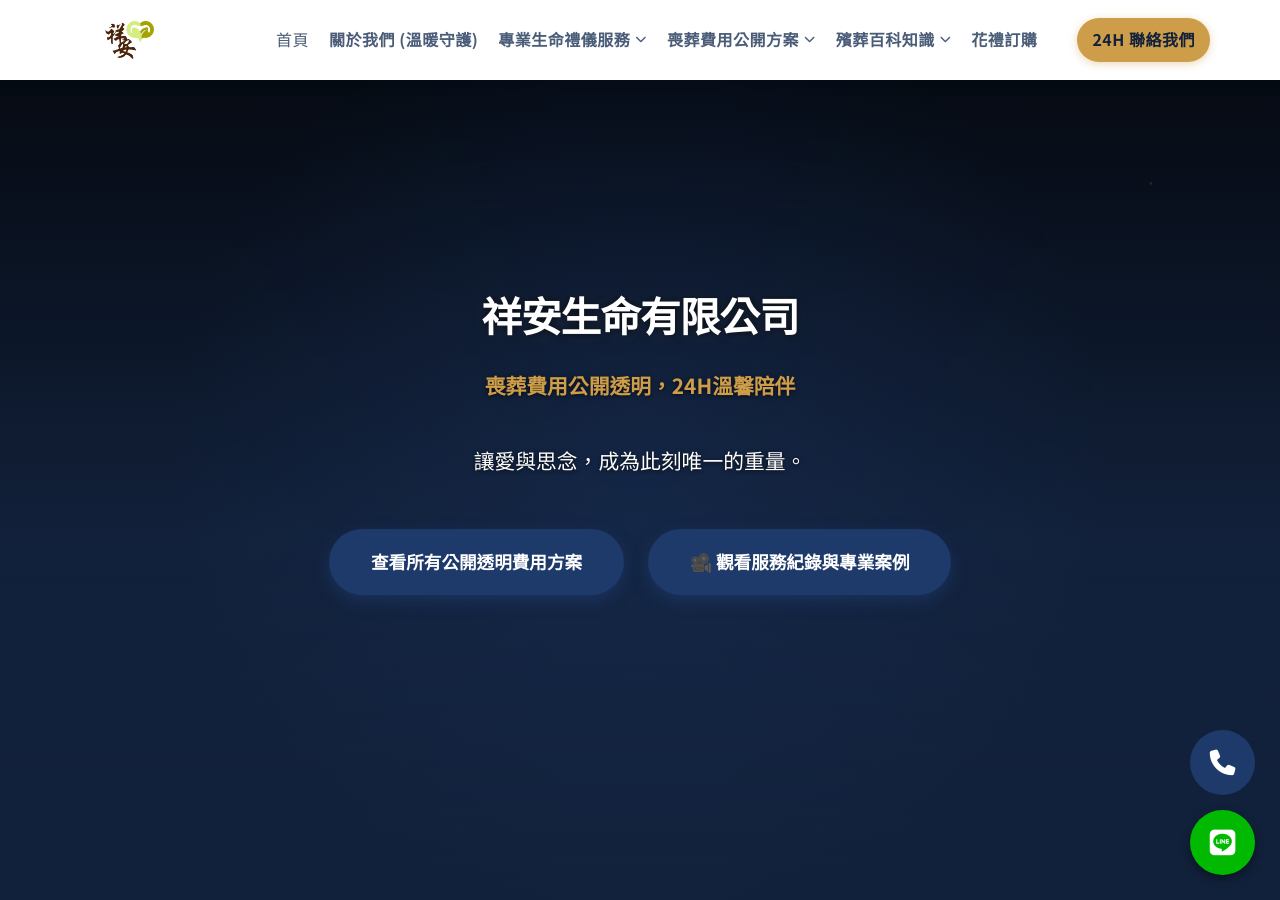
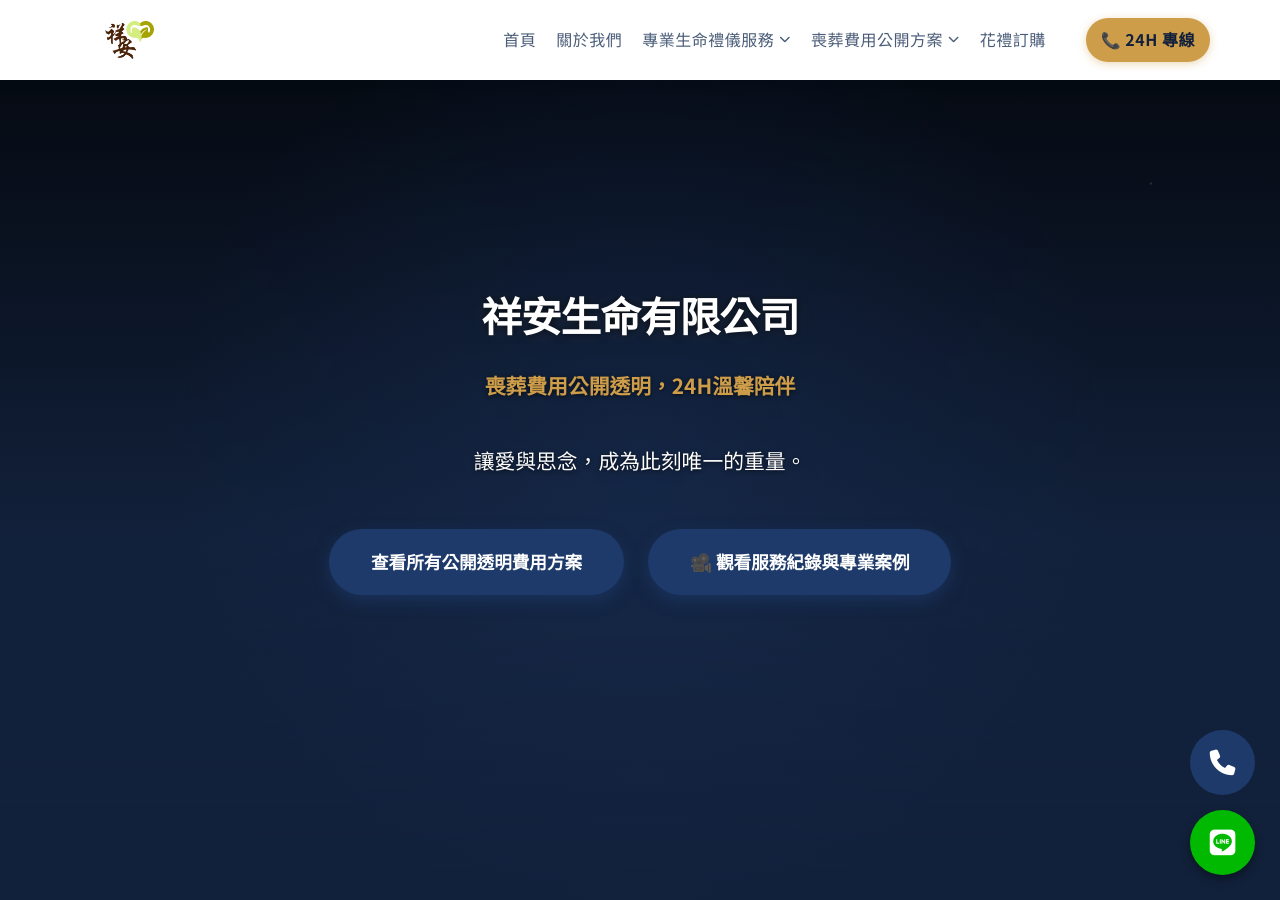
Before and after one commit to Shiangan/Shiangan, a Jekyll site: the page index.html, which Jekyll copies as it is, in a window 1280 px wide and 900 px high. Built offline with Jekyll 4.4.1, drawn with Linux system fonts in a browser that asks for light colours; some web fonts are replaced.

Commit message:
Update index.html

```diff
--- a/index.html
+++ b/index.html
@@ -123,72 +123,54 @@
     <div class="header-container container">
         <div class="logo">
             <a href="index.html" title="祥安生命有限公司 - 回到首頁">
-                    <img src="images/logo.png" alt="祥安生命有限公司 Logo - 國家認證禮儀師" class="site-logo">
+                <img src="images/logo.png" alt="祥安生命有限公司 Logo" class="site-logo">
             </a>
         </div>
 
-            <nav class="main-nav" id="main-nav" role="navigation" aria-label="主要網站導覽">
+        <nav class="main-nav" id="main-nav" role="navigation">
             <ul role="menubar">
-                    <li role="menuitem"><a href="index.html" title="回到首頁"><strong></strong>首頁</strong></a></li>
-                    <li role="menuitem"><a href="about.html" title="了解祥安生命的理念、專業證照與甲級立案證明"><strong>關於我們 (溫暖守護)</strong></a></li>
+                <li role="menuitem"><a href="index.html">首頁</a></li>
+                <li role="menuitem"><a href="about.html">關於我們</a></li>
 
                 <li class="dropdown" role="menuitem" aria-haspopup="true">
-                        <a href="services.html" aria-expanded="false" title="了解所有生命禮儀服務"> <strong>專業生命禮儀服務</strong> <i class="fas fa-chevron-down" aria-hidden="true"></i></a>
+                    <a href="services.html" class="dropdown-toggle">專業生命禮儀服務 <i class="fas fa-chevron-down"></i></a>
                     <div class="submenu-container">
-                            <ul class="submenu" role="menu">
-                                <li class="submenu-title"><strong>依宗教信仰分類</strong></li>
-                                <li role="menuitem"><a href="services.html#buddhist-taoist" title="中式佛/道教禮儀服務"><strong>中式禮儀 (佛教/道教)</strong></a></li>
-                                <li role="menuitem"><a href="services.html#western-etiquette" title="西式基督/天主教禮儀服務"><strong>西式禮儀 (基督教/天主教)</strong></a></li>
-                                <li role="menuitem"><a href="services.html#japanese-etiquette" title="日式宗教禮儀服務"><strong>日式禮儀 (日蓮正宗/創價學會)</strong></a></li>
-                                <li role="menuitem"><a href="services.html#customized-etiquette" title="客製化禮儀"><strong>客製化禮儀(量身定做)</strong></a></li>
-                                <li class="submenu-separator" role="separator"></li>
+                        <ul class="submenu">
+                            <li class="submenu-title">依宗教信仰分類</li>
+                            <li><a href="services.html#buddhist-taoist">中式禮儀 (佛/道)</a></li>
+                            <li><a href="services.html#western-etiquette">西式禮儀 (基/天)</a></li>
+                            <li><a href="services.html#japanese-etiquette">日式禮儀</a></li>
+                            <li><a href="services.html#customized-etiquette">客製化禮儀</a></li>
+                            <li class="submenu-separator"></li>
                             <li class="submenu-title">環保永續</li>
-                                <li role="menuitem"><a href="services.html#eco-burial" title="環保葬專區"><strong>環保葬/樹葬/花葬/植葬 專區</strong></a></li>
-                                <li role="menuitem"><a href="services.html#special-groups" title="土葬專區"><strong>土葬專區</strong></a></li>
+                            <li><a href="services.html#eco-burial">環保葬/樹葬專區</a></li>
                         </ul>
                     </div>
                 </li>
 
                 <li class="dropdown" role="menuitem" aria-haspopup="true">
-                        <a href="plans.html" aria-expanded="false" title="查看喪葬費用公開透明方案"> <strong>喪葬費用公開方案</strong> <i class="fas fa-chevron-down" aria-hidden="true"></i></a>
+                    <a href="plans.html" class="dropdown-toggle">喪葬費用公開方案 <i class="fas fa-chevron-down"></i></a>
                     <div class="submenu-container">
-                            <ul class="submenu" role="menu">
-                                <li class="submenu-title"><strong>公開透明契約方案</strong></li>
-                                <li role="menuitem"><a href="plans.html#basic" title="國民契約 6.8萬方案詳情"><strong>國民契約 6.8萬</strong></a></li>
-                                <li role="menuitem"><a href="plans.html#eighty-eight" title="中式契約 8.8萬方案詳情"><strong>中式契約 8.8萬</strong></a></li>
-                                <li role="menuitem"><a href="plans.html#eleven-eight" title="中式契約 11.8萬方案詳情"><strong>中式契約 11.8萬</strong></a></li>
-                                <li role="menuitem"><a href="plans.html#fourteen-eight" title="中式契約 14.8萬方案詳情"><strong>中式契約 14.8萬</strong></a></li>
-                                <li role="menuitem"><a href="plans.html#seventeen-eight" title="尊榮契約 17.8萬方案詳情"><strong>尊榮契約 17.8萬</strong></a></li>
-                                <li class="submenu-separator" role="separator"></li>
-                                <li role="menuitem"><a href="plans.html#west" title="西式契約方案詳情"><strong>西式契約</strong></a></li>
-                                <li role="menuitem"><a href="plans.html#japen" title="日式契約方案詳情"><strong>日式契約</strong></a></li>
+                        <ul class="submenu">
+                            <li><a href="plans.html#basic">國民契約 6.8萬</a></li>
+                            <li><a href="plans.html#eighty-eight">中式契約 8.8萬</a></li>
+                            <li><a href="plans.html#eleven-eight">中式契約 11.8萬</a></li>
+                            <li><a href="plans.html#west">西式契約</a></li>
                         </ul>
                     </div>
                 </li>
 
-                    <li class="dropdown" role="menuitem" aria-haspopup="true">
-                        <a href="blog.html" aria-expanded="false" title="查看殯葬相關知識與問答"> <strong>殯葬百科知識</strong> <i class="fas fa-chevron-down" aria-hidden="true"></i></a>
-                        <div class="submenu-container">
-                            <ul class="submenu" role="menu">
-                                <li class="submenu-title"><strong>常見問答與流程</strong></li>
-                                <li role="menuitem"><a href="blog.html#first-step" title="臨終/初終的緊急處理步驟"><strong>臨終/初終處理</strong></a></li>
-                                <li role="menuitem"><a href="blog.html#faq-process" title="治喪流程細節與常見問答"><strong>治喪流程與細節問答</strong></a></li>
-                                <li class="submenu-title"><strong>法規與補助</strong></li>
-                                <li role="menuitem"><a href="blog.html#law-guide" title="殯葬法規與補助金指南"><strong>法規與補助指南</strong></a></li>
-                                <li role="menuitem"><a href="blog.html#subsidy-details" title="勞保/國保/榮民喪葬補助詳情"><strong>補助金申請詳情</strong></a></li>
-                                <li class="submenu-separator" role="separator"></li>
-                                <li role="menuitem"><a href="blog.html#items-guide" title="儀式用品的詳細解析"><strong>儀式用品解析</strong></a></li>
-                            </ul>
-                        </div>
+                <li role="menuitem"><a href="order.html">花禮訂購</a></li>
+                <li class="contact-nav" role="menuitem">
+                    <a href="tel:+886978583699"><strong>📞 24H 專線</strong></a>
                 </li>
-
-                    <li role="menuitem"><a href="order.html" title="花禮與奠儀用品訂購"><strong>花禮訂購</strong></a></li>
-                    <li class="contact-nav" role="menuitem"><a href="tel:+886978583699" title="24小時禮儀服務緊急專線 0978-583-699"><strong>24H 聯絡我們</strong></a></li>
             </ul>
         </nav>
 
-            <button class="menu-toggle" aria-label="切換導覽選單" aria-controls="main-nav" aria-expanded="false">
-                <i class="fas fa-bars" aria-hidden="true"></i> 選單
+        <button class="menu-toggle" id="menu-toggle" aria-label="切換導覽選單">
+            <span class="bar"></span>
+            <span class="bar"></span>
+            <span class="bar"></span>
         </button>
     </div>
 </header>
```
Lines whose indentation alone changed are shown as unchanged.
